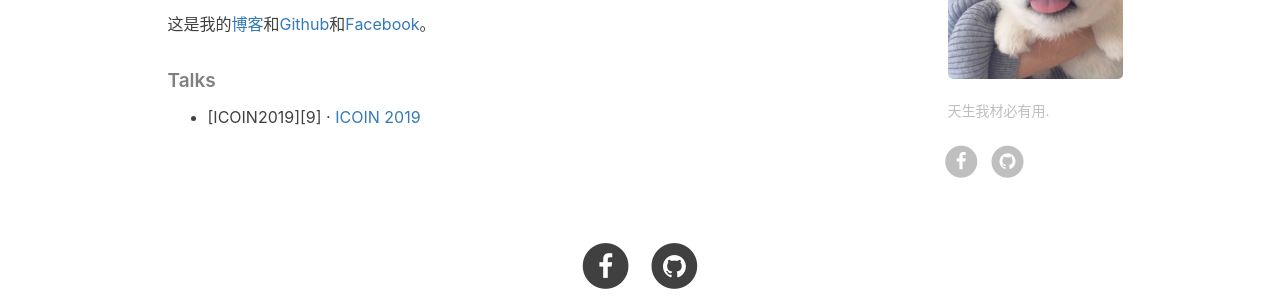
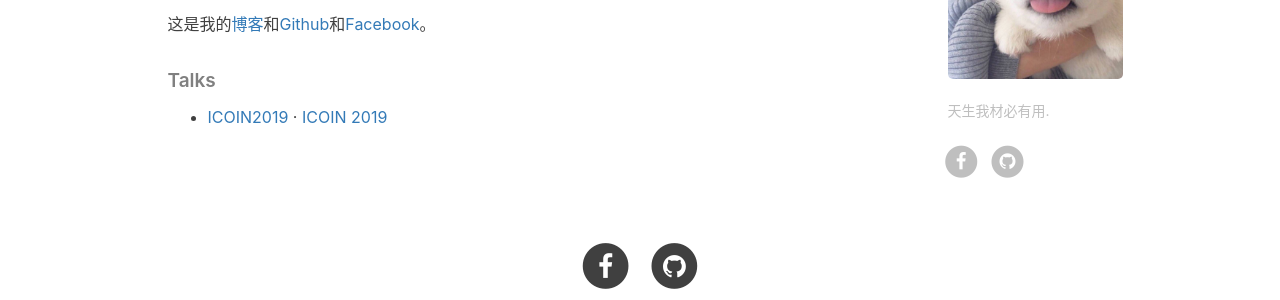
Before and after one commit to csxmt123/zhouwt612.github.io, a Jekyll site: the page built from about.html, in a window 1280 px wide. Shown: the part 649-949 px from the top of the page. Built offline with Jekyll 4.4.1, drawn with Linux system fonts in a browser that asks for light colours; nearby versions of some CDN libraries; comment, search, counter and statistics services are not loaded; some of the changed lines change nothing that is shown.

Commit message:
Update zh.md

```diff
--- a/_includes/about/zh.md
+++ b/_includes/about/zh.md
@@ -8,7 +8,7 @@
 
 ##### Talks
 
-- [ICOIN2019][9] · [ICOIN 2019](http://http://icoin.org//)
+- [ICOIN2019][1] · [ICOIN 2019](http://http://icoin.org//)
 
 
 [1]: //wentaozhou.cn/icoin2019
```
